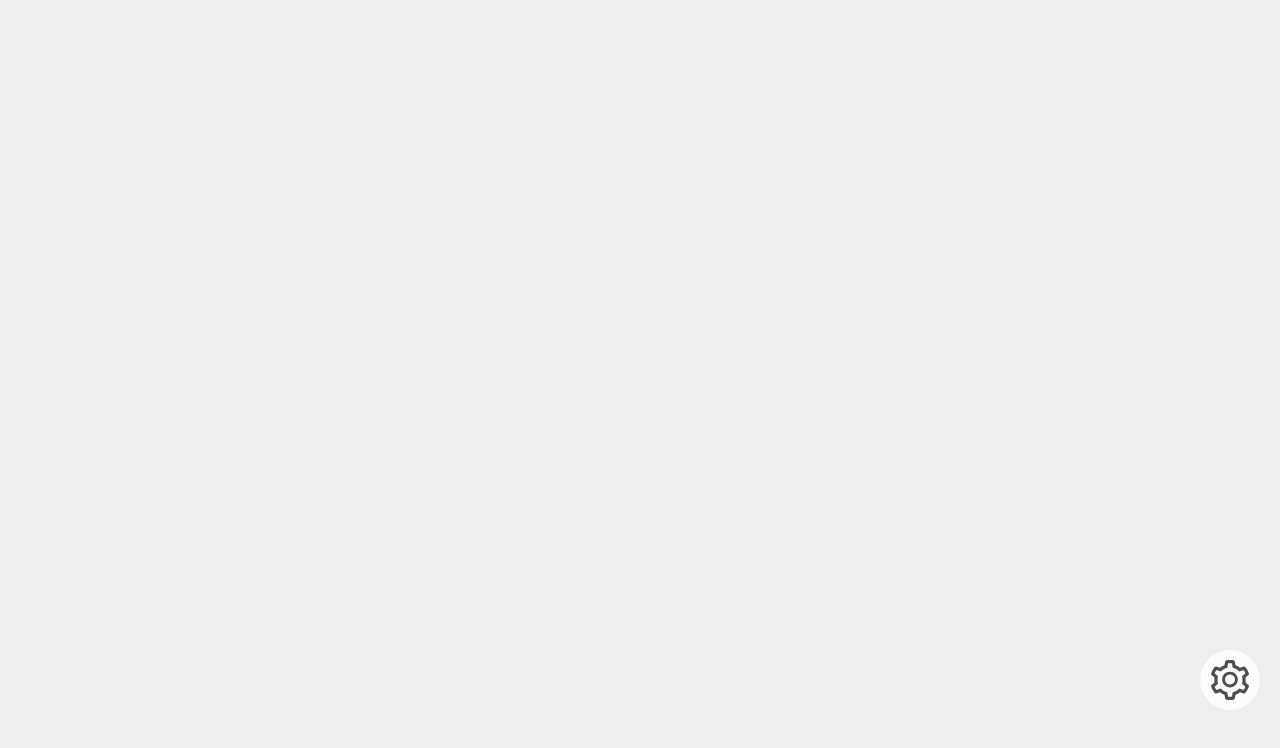
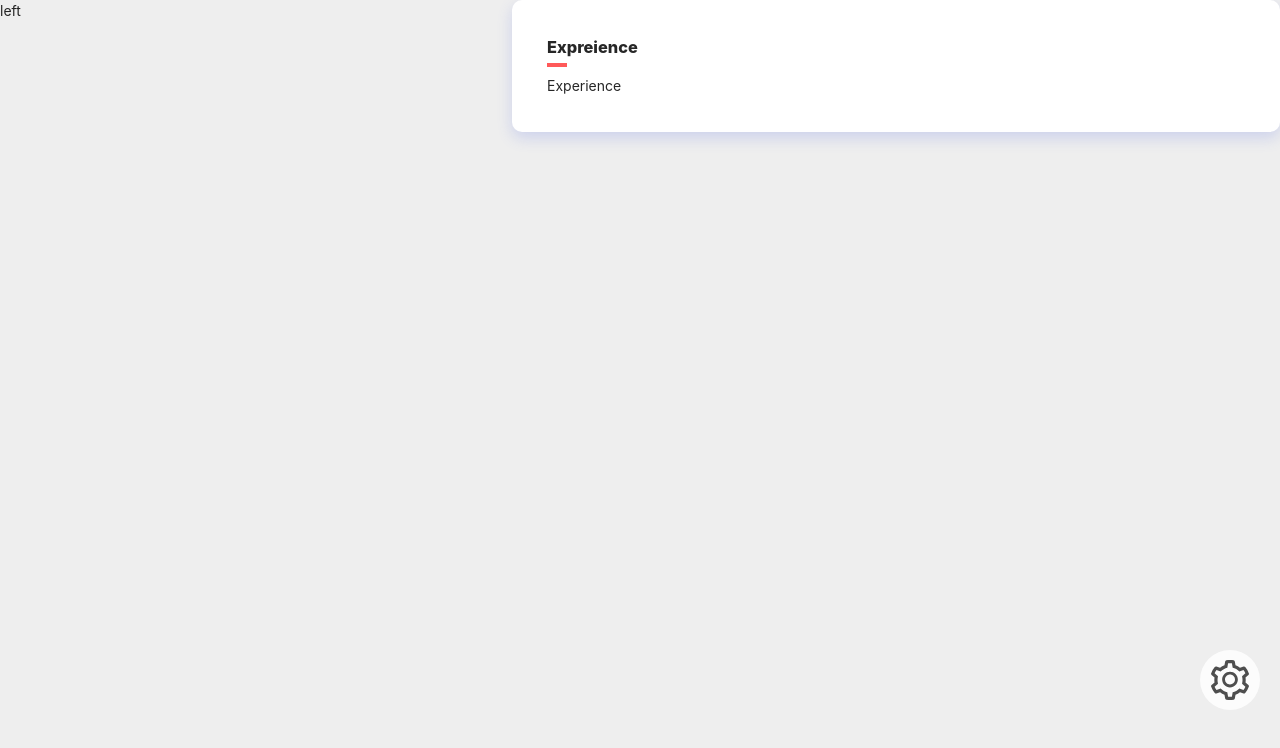
Before and after one commit to HsiehMinChien/my-personal-projects, a Next.js app: page /resume in a window 1280 px wide. Shown: the top 748 px of the page. Built offline with nearby package versions, Linux system fonts and the light colour scheme.

Commit message:
Add content container

```diff
--- /dev/null
+++ b/components/content-container/index.tsx
@@ -0,0 +1,24 @@
+import { memo, ReactNode } from 'react';
+import cx from 'classnames';
+import './style.styl';
+
+const PREFIX_CLASS = 'content-container';
+
+function ContentContainer({
+  className,
+  title,
+  children,
+}: {
+  className?: string,
+  title?: string,
+  children?: ReactNode,
+}) {
+  return (
+    <div className={cx(PREFIX_CLASS, className)}>
+      <h3 className={`${PREFIX_CLASS}__title`}>{title}</h3>
+      <div className={`${PREFIX_CLASS}__content`}>{children}</div>
+    </div>
+  );
+}
+
+export default memo(ContentContainer);
--- /dev/null
+++ b/components/content-container/style.styl
@@ -0,0 +1,16 @@
+.content-container
+  border-radius: 10px
+  background-color: #ffffff
+  padding: 35px
+  box-shadow: 0px 6px 15px 0px rgba(74,99,231,.2)
+
+  &__title
+    font-weight: 800
+
+    &:after
+      content: ''
+      background-color: #ff5959
+      display: block
+      height: 4px
+      width: 20px
+      margin-top: 2px
--- a/components/fixed-icon/index.tsx
+++ b/components/fixed-icon/index.tsx
@@ -1,4 +1,4 @@
-import React from 'react';
+import { ForwardRefExoticComponent, memo } from 'react';
 import cx from 'classnames';
 import './style.styl';
 
@@ -10,7 +10,7 @@ function FixedIcon({
   onClickIcon,
 }: {
   className: string,
-  IconComponent: React.ForwardRefExoticComponent<any>,
+  IconComponent: ForwardRefExoticComponent<any>,
   onClickIcon: () => void,
 }) {
   console.log('FixedIcon')
@@ -21,6 +21,4 @@ function FixedIcon({
   );
 }
 
-const MemoFixedIcon = React.memo(FixedIcon);
-
-export default MemoFixedIcon;
+export default memo(FixedIcon);
--- a/pages/resume/index.tsx
+++ b/pages/resume/index.tsx
@@ -3,6 +3,7 @@ import { Modal, Switch } from 'antd';
 import cx from 'classnames';
 import { SettingOutlined } from '@ant-design/icons';
 import FixedIcon from '../../components/fixed-icon';
+import ContentContainer from '../../components/content-container';
 import './style.styl';
 
 const PREFIX_CLASS = 'resume';
@@ -20,9 +21,13 @@ export default function Resume() {
   return (
     <div className={cx(PREFIX_CLASS, { 'dark-mode': isDarkMode })}>
       <div className={`${PREFIX_CLASS}__left`}>
-        <div></div>
+        <div>left</div>
       </div>
-      <div className={`${PREFIX_CLASS}__right`}></div>
+      <div className={`${PREFIX_CLASS}__right`}>
+        <ContentContainer title="Expreience">
+          Experience
+        </ContentContainer>
+      </div>
       <Modal
         title="Setting"
         okText="Close"
--- a/pages/resume/style.styl
+++ b/pages/resume/style.styl
@@ -1,6 +1,13 @@
 .resume
   height: 100vh
   background-color: #eee
+  display: flex
+
+  &__left
+    width: 40%
+
+  &__right
+    width: 60%
 
   &.dark-mode
     background-color: #252525
```
